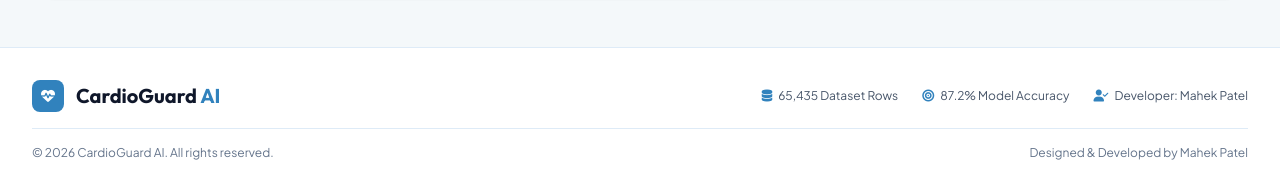
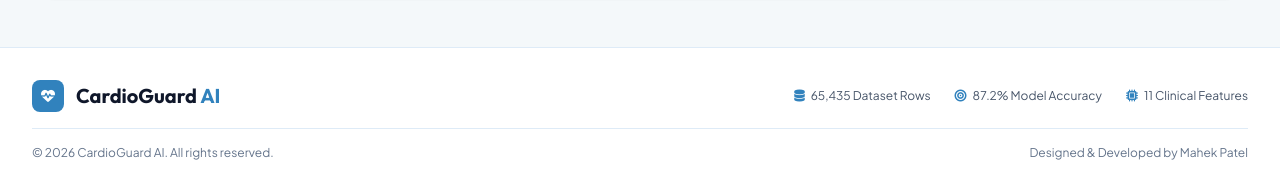
Before and after one commit to MahekPatel15/ML_CardiovascularDiseasePredictor, a FastAPI app: page /about in a window 1280 px wide. Shown: the part 1053-1246 px from the top of the page. Run offline with FastAPI, Linux system fonts and the light colour scheme; parts of the project's set-up code (start-up, migrations or seed data) failed here and were passed over; some libraries are stand-ins or nearby versions.

Commit message:
Remove duplicate developer name in footer

```diff
--- a/templates/base.html
+++ b/templates/base.html
@@ -168,7 +168,7 @@
                 <div class="flex flex-wrap items-center justify-center gap-4 sm:gap-6 text-xs text-slate-600">
                     <span class="flex items-center gap-1.5"><i class="fa-solid fa-database text-[#3182BD]"></i> 65,435 Dataset Rows</span>
                     <span class="flex items-center gap-1.5"><i class="fa-solid fa-bullseye text-[#3182BD]"></i> 87.2% Model Accuracy</span>
-                    <span class="flex items-center gap-1.5"><i class="fa-solid fa-user-check text-[#3182BD]"></i> Developer: Mahek Patel</span>
+                    <span class="flex items-center gap-1.5"><i class="fa-solid fa-microchip text-[#3182BD]"></i> 11 Clinical Features</span>
                 </div>
             </div>
 
```
